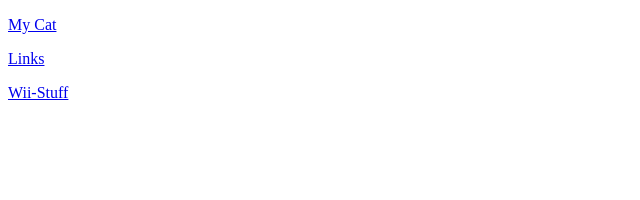
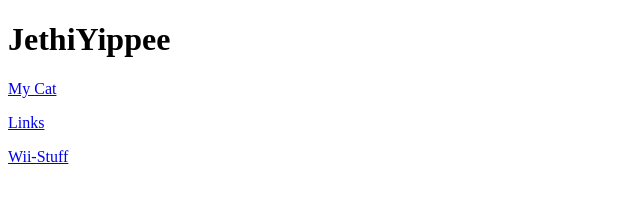
Before and after one commit to JethiYippee/JethiYippee.github.io, a plain HTML site: page index.html in a window 1280 px wide. Shown: the whole page, without its empty margins (0-640 px from the left). Drawn offline with Linux system fonts and the light colour scheme.

Commit message:
Added Big "JethiYippee" Text

```diff
--- a/index.html
+++ b/index.html
@@ -6,6 +6,8 @@
 </head>
 <body>
 
+  <h1>JethiYippee</h1>
+
   <p><a href="https://jethiyippee.github.io/my-cat">My Cat</a></p>
   <p><a href="https://jethiyippee.github.io/links">Links</a></p>
   <p><a href="https://jethiyippee.github.io/wii-stuff">Wii-Stuff</a></p>
```
